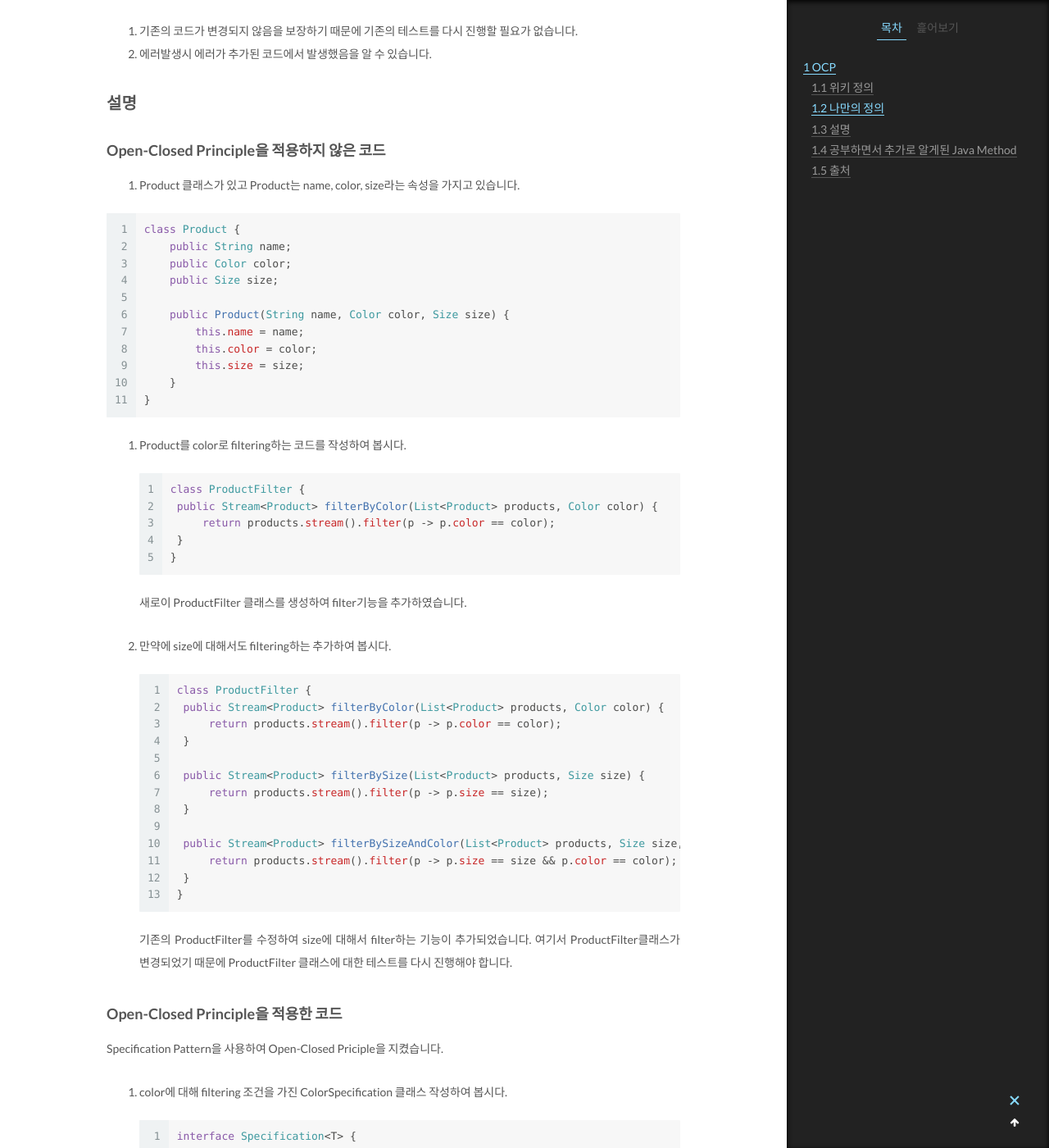
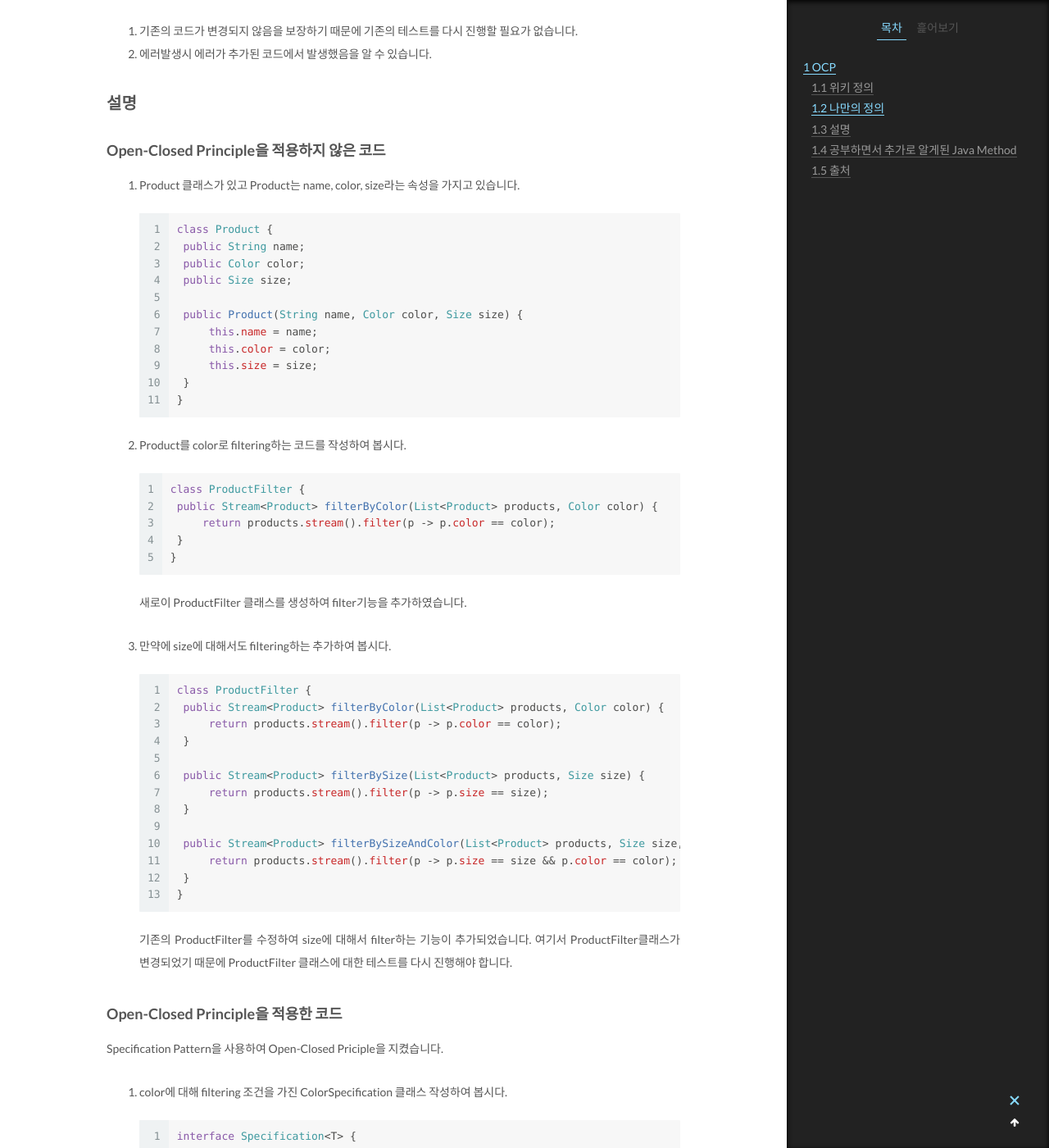
Before and after one commit to Alencion/alencion.github.io, a Jekyll site: the page built from _posts/2020-06-25-OCP.md, in a window 1280 px wide and 1400 px high, scrolled down 793 px. Shown: the whole window at 82% size. Built offline with Jekyll 4.4.1, drawn with Linux system fonts in a browser that asks for light colours.

Commit message:
modify: line split

````diff
--- a/_posts/2020-06-25-OCP.md
+++ b/_posts/2020-06-25-OCP.md
@@ -20,7 +20,6 @@ tags: Design-Pattern SOLID OCP Specification-Pattern
 ## 설명
 ### Open-Closed Principle을 적용하지 않은 코드
 1. Product 클래스가 있고 Product는 name, color, size라는 속성을 가지고 있습니다.
-
 ```java
 class Product {
     public String name;
@@ -141,7 +140,7 @@ class AndSpecification<T> implements Specification<T> {
 3번과 마찬가지로 AndSpecification 클래스를 추가함으로써 기능을 추가하였습니다.
 확장(클래스 추가)에는 열려있고 변경(기존의 클래스 변경)에는 닫혀있는 코드가 완성되었습니다.
 
-사용
+####사용
 ```java
 class OCPDemo {
     public static void main(String[] args) {
````
